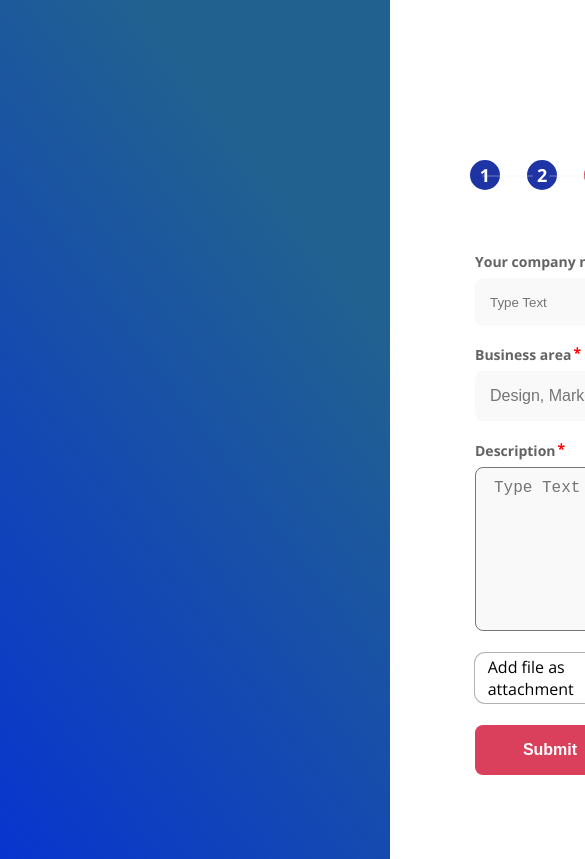
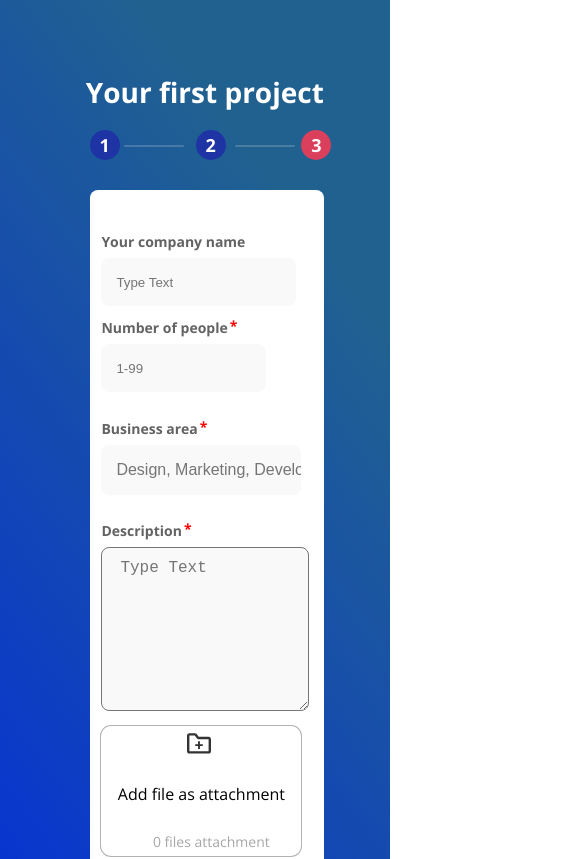
Before and after one commit to moloko22/heyllow_test_task, a React (Create React App) app: page / in a window 390 px wide. Shown: the top 859 px of the page, 585 px wide, since content can reach past the window. Built offline with nearby package versions, Linux system fonts and the light colour scheme.

Commit message:
add styles for mobiles

```diff
--- a/src/App.css
+++ b/src/App.css
@@ -9,3 +9,22 @@
     width: 1440px;
     min-height: 1682px;
 }
+@media screen and (max-width: 1300px) and (min-width: 1100px){
+    .app {
+        position: relative;
+        width: 1300px;
+        min-height: 1682px;
+    }
+}
+@media screen and (max-width: 1100px) and (min-width: 900px) {
+    .app {
+        position: relative;
+        width: 1100px;
+    }
+}
+@media screen and (max-width: 900px) and (min-width: 650px){
+    .app {
+        position: relative;
+        width: 900px;
+    }
+}
--- a/src/components/PageForm/PageForm.css
+++ b/src/components/PageForm/PageForm.css
@@ -14,16 +14,16 @@
 }
 .page_form_header {
     position: absolute;
-    width: 28%;
+    width: 40%;
     height: 64px;
-    left: 548px;
+    left: 40%;
     top: 60px;
 }
 .form_steps {
     position: absolute;
     width: 37%;
     height: 30px;
-    left: 470px;
+    left: 34%;
     top: 160px;
 }
 .form_steps ul {
@@ -72,3 +72,87 @@
     opacity: 0.2;
     border-radius: 8px;
 }
+@media screen and (max-width: 1300px) and (min-width: 1100px){
+    .form_steps {
+        position: absolute;
+        width: 37%;
+        height: 30px;
+        left: 35%;
+        top: 160px;
+    }
+}
+@media screen and (max-width: 1100px) and (min-width: 900px){
+    .form_steps {
+        position: absolute;
+        width: 45%;
+        height: 30px;
+        left: 35%;
+        top: 160px;
+    }
+}
+@media screen and (max-width: 900px) and (min-width: 650px){
+    .form_steps {
+        position: absolute;
+        width: 50%;
+        height: 30px;
+        left: 35%;
+        top: 160px;
+    }
+    .form_steps ul :first-child:after {
+        width: 25%;
+        left: 14%;
+    }
+    .form_steps ul :last-child:before {
+        width: 25%;
+        left: 60%;
+    }
+    .page_form_header {
+        left: 35%;
+        width: 60%;
+    }
+}
+@media screen and (max-width: 650px) and (min-width: 480px){
+    .form_steps {
+        position: absolute;
+        width: 50%;
+        height: 30px;
+        left: 28%;
+        top: 160px;
+    }
+    .form_steps ul :first-child:after {
+        width: 25%;
+        left: 14%;
+    }
+    .form_steps ul :last-child:before {
+        width: 25%;
+        left: 60%;
+    }
+    .page_form_header {
+        left: 22%;
+        width: 70%;
+    }
+}
+@media screen and (max-width: 480px) and (min-width: 310px){
+    .form_steps {
+        position: absolute;
+        width: 62%;
+        height: 30px;
+        left: 23%;
+        top: 130px;
+    }
+    .form_steps ul :first-child:after {
+        width: 25%;
+        left: 14%;
+    }
+    .form_steps ul :last-child:before {
+        width: 25%;
+        left: 60%;
+    }
+    .page_form_header {
+        left: 22%;
+        width: 75%;
+    }
+    .page_form_header h2 {
+        font-size: 28px;
+    }
+}
--- a/src/containers/Form/Form.css
+++ b/src/containers/Form/Form.css
@@ -2,7 +2,7 @@
     position: absolute;
     width: 45%;
     min-height: 600px;
-    left: 425px;
+    left: 30%;
     top: 225px;
     background: #FFFFFF;
     border-radius: 8px;
@@ -13,7 +13,7 @@
     position: absolute;
     width: 80%;
     height: 520px;
-    left: 50px;
+    left: 5%;
     top: 30px;
     background: #FFFFFF;
     border-radius: 8px;
@@ -40,7 +40,7 @@
 }
 .form_step3_info :first-child input{
     padding: 0 0 0 15px;
-    width: 210px;
+    width: 90%;
     border: none;
     min-height: 48px;
     background: #F9F9F9;
@@ -114,6 +114,7 @@
     margin-right: 3%;
 }
 .upload_files_input p {
+    padding-right: 8px;
     margin-left: 15%;
     font-style: normal;
     font-weight: normal;
@@ -139,3 +140,70 @@
     line-height: 22px;
     color: #FFFFFF;
 }
+
+@media screen and (max-width: 1300px) and (min-width: 1100px){
+    .form_step3 {
+        width: 50%;
+    }
+}
+@media screen and (max-width: 1100px) and (min-width: 900px) {
+    .form_step3 {
+        width: 55%;
+    }
+}
+@media screen and (max-width: 900px) and (min-width: 650px){
+    .form_step3 {
+        width: 65%;
+    }
+    .form_step3 form {
+        width: 90%;
+    }
+}
+@media screen and (max-width: 650px) and (min-width: 480px){
+    .form_step3 {
+        width: 60%;
+        left: 23%;
+        min-height: 700px;
+    }
+    .form_step3 form {
+        width: 90%;
+        min-height: 650px;
+    }
+    .form_step3 form article {
+        margin-top: 15px;
+        width: 90%;
+    }
+    .form_step3_info {
+        display: flex;
+        flex-direction: column;
+    }
+}
+@media screen and (max-width: 480px) and (min-width: 310px){
+    .form_step3 {
+        top: 190px;
+        width: 60%;
+        left: 23%;
+        min-height: 750px;
+    }
+    .form_step3 form {
+        width: 90%;
+        min-height: 700px;
+    }
+    .form_step3 form article {
+        margin-top: 15px;
+        width: 90%;
+    }
+    .form_step3_info {
+        display: flex;
+        flex-direction: column;
+    }
+    .upload_files_input {
+        padding: 7px;
+        width: 95%;
+        display: flex;
+        flex-direction: column;
+        align-items: center;
+        justify-content: space-between;
+        min-height: 130px;
+    }
+}
```
